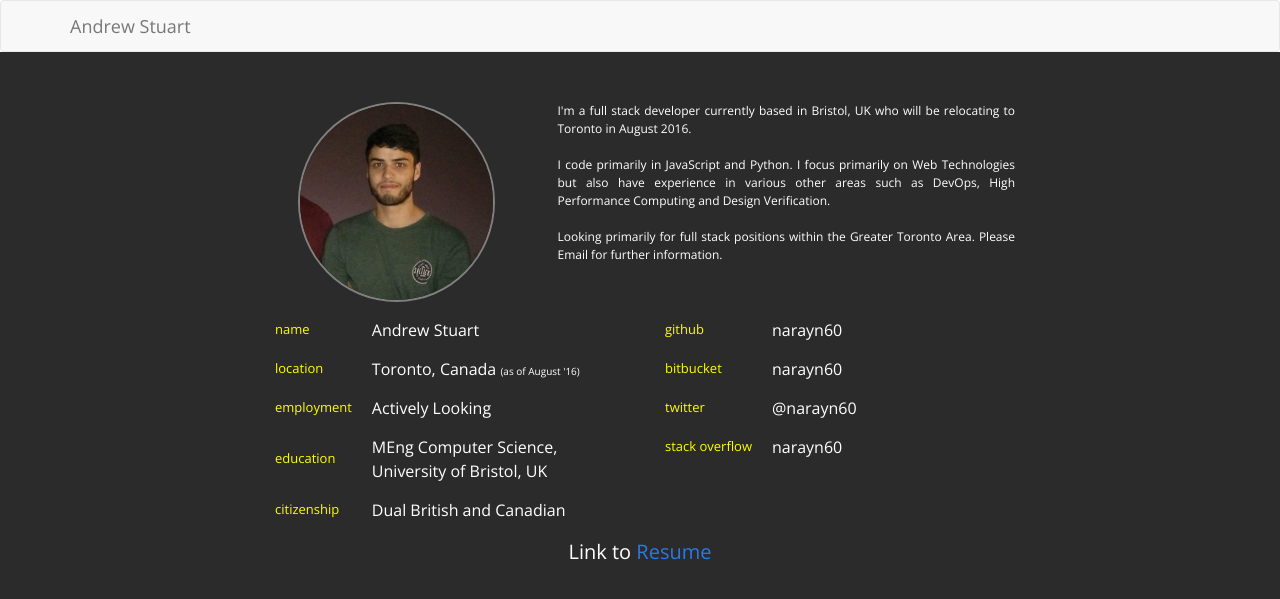
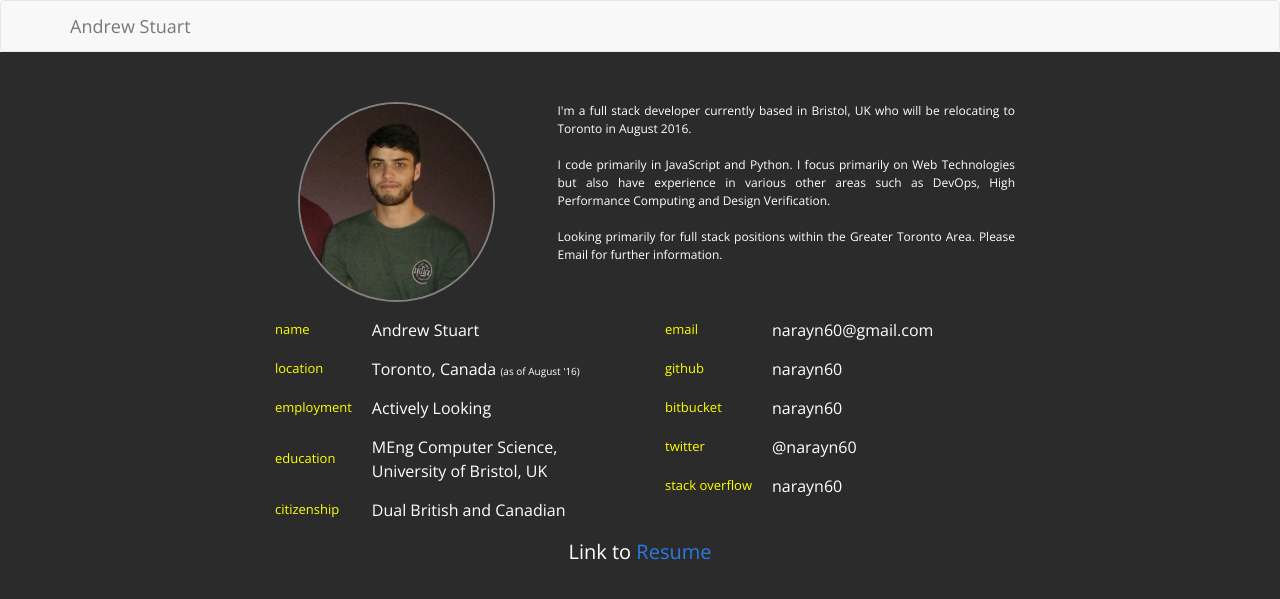
Before and after one commit to narayn60/narayn60.github.io, a Jekyll site: the page built from index.html, in a window 1280 px wide. Shown: the top 599 px of the page. Built offline with Jekyll 4.4.1, drawn with Linux system fonts in a browser that asks for light colours; nearby versions of some CDN libraries.

Commit message:
Re-added email

```diff
--- a/index.html
+++ b/index.html
@@ -18,6 +18,9 @@ details:
  - citizenship: Dual British and Canadian
 
 links:
+ - name: email
+   username: narayn60@gmail.com
+   link: mailto:narayn60@gmail.com
  - name: github
    username: narayn60
    link: https://github.com/narayn60
```
